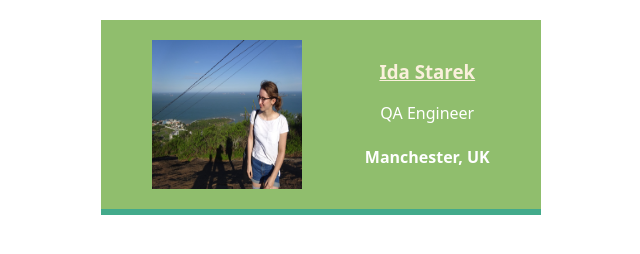
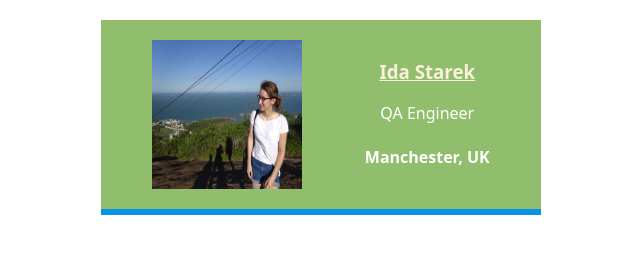
Before and after one commit to idastarek/digital-business-card, a plain HTML site: page index.html in a window 1280 px wide. Shown: the whole page, without its empty margins (319-959 px from the left). Drawn offline with Linux system fonts and the light colour scheme; a web font is replaced by a local one.

Commit message:
changed bottom border line colour

```diff
--- a/styles.css
+++ b/styles.css
@@ -3,7 +3,7 @@ body {
     /* font-family: Verdana, Geneva, Tahoma, sans-serif; */
     font-family: "Arima", system-ui;
     font-optical-sizing: auto;
-    font-weight: <weight>;
+    font-weight: 300;
     font-style: normal;
 }
 
@@ -33,7 +33,7 @@ body {
     text-align: center;
     background: #90be6d;
     color: #ffff;
-    border-bottom: 6px solid #43aa8b;
+    border-bottom: 6px solid #0792E3;
 }
 
 .card:hover {
```
